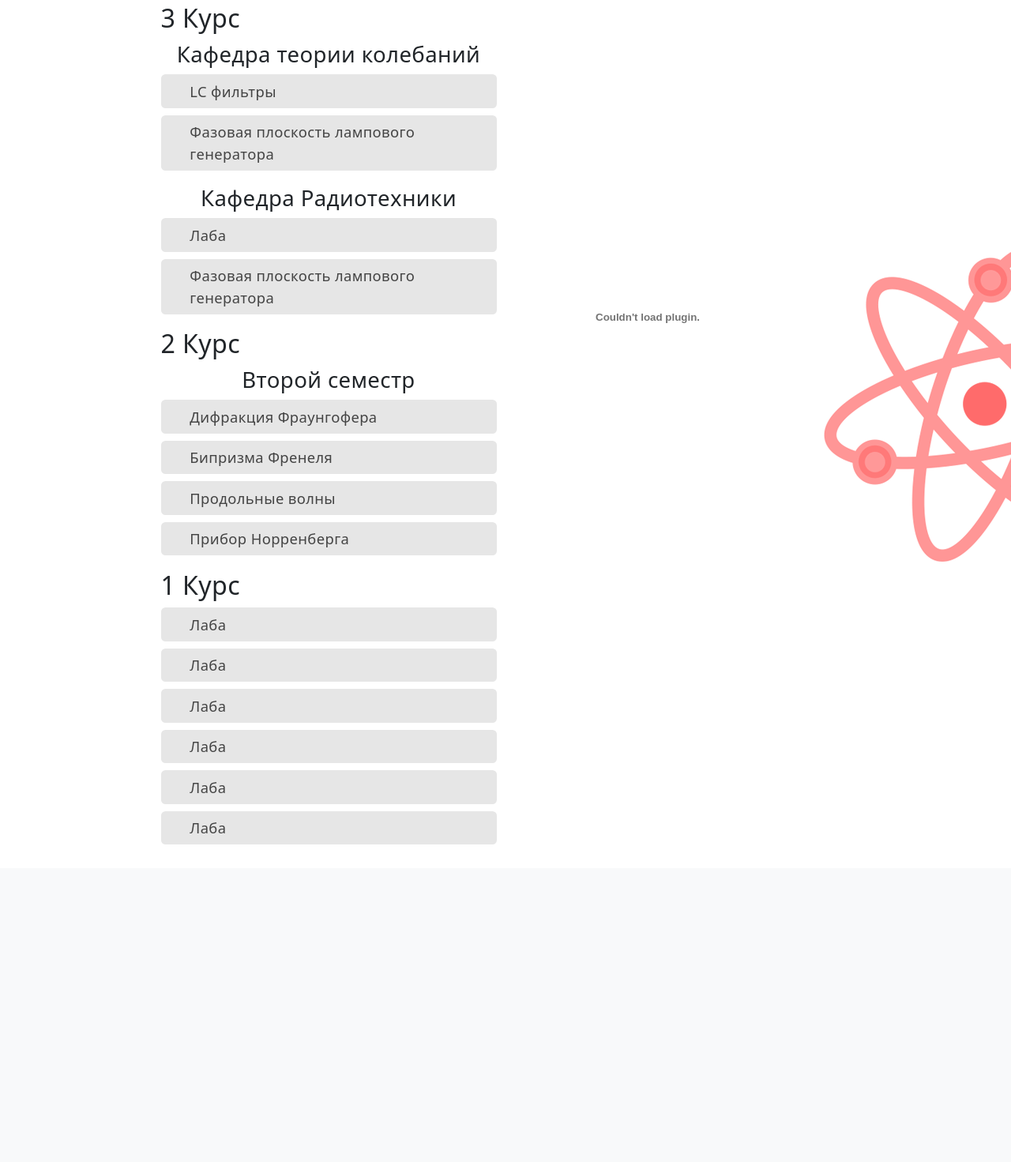
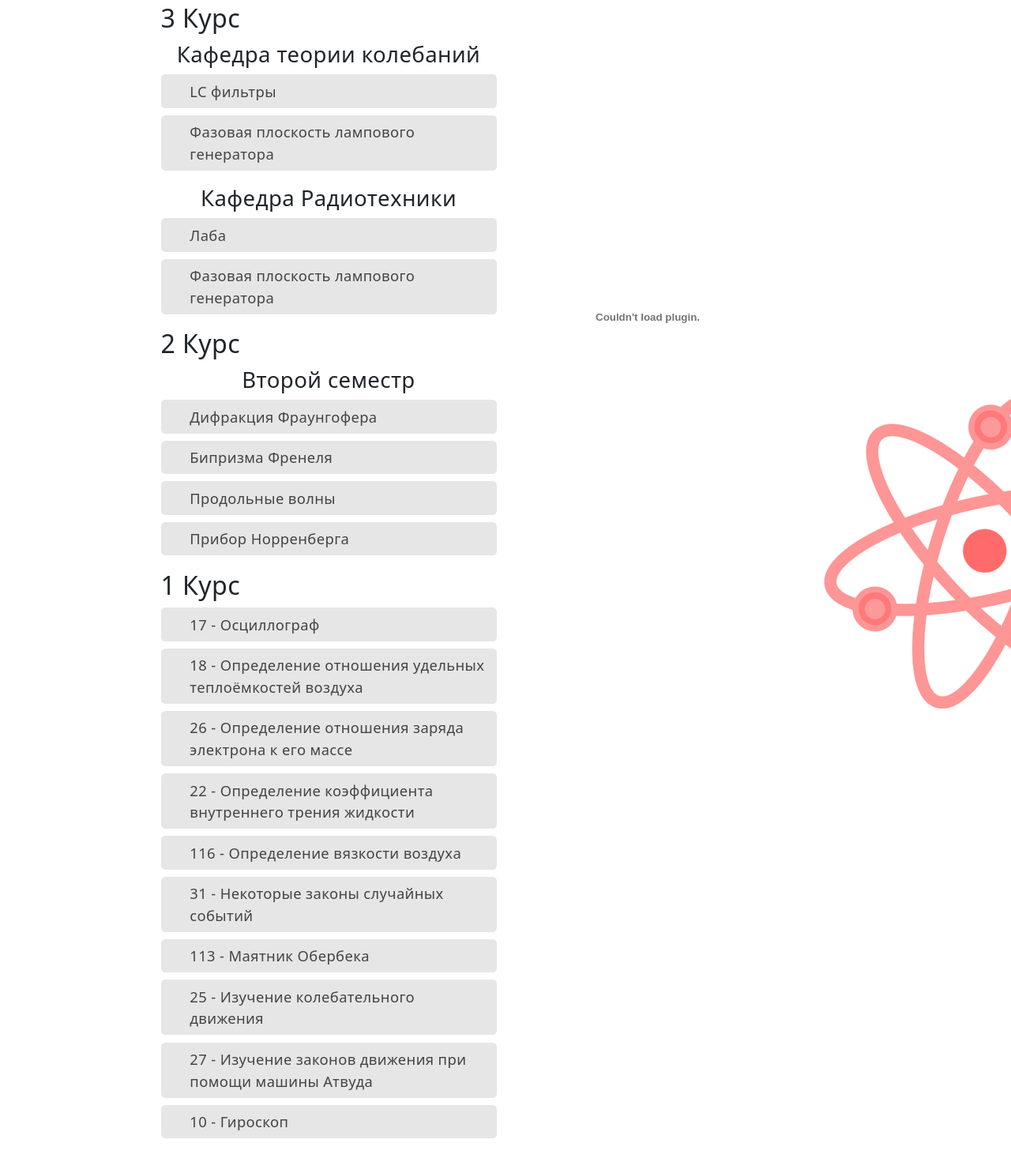
Before and after one commit to YurikBel/BelGor, a Django app: template mainpage/templates/labs.html in a window 1280 px wide. Shown: the part 70-1541 px from the top of the page at 79% size. Before the commit the page ends 1139 px from the top, so only its background shows below. Run offline with Django 3.2, Linux system fonts and the light colour scheme; the template is opened without the code that fills it, so the values that code supplies are empty; some libraries are stand-ins or nearby versions.

Commit message:
Лабы 1 курс

```diff
--- a/mainpage/templates/labs.html
+++ b/mainpage/templates/labs.html
@@ -34,12 +34,16 @@
     <div class="hop curs curs1">
         <h3>1 Курс </h3>
         <ul class="rounded-list">
-            <li><a class="link" href="#" >Лаба</a></li>
-            <li><a class="link" href="#" >Лаба</a></li>
-            <li><a class="link" href="#" download="newfilename">Лаба</a></li>
-            <li><a class="link" href="#" download="newfilename">Лаба</a></li>
-            <li><a class="link" href="#" download="newfilename">Лаба</a></li>
-            <li><a class="link" href="#" download="newfilename">Лаба</a></li>
+            <li><a class="link" data-href-file="/static/laboratories/1kurs/1.pdf" href="#" >17 - Осциллограф</a></li>
+            <li><a class="link" data-href-file="/static/laboratories/1kurs/2.pdf" href="#" >18 - Определение отношения удельных теплоёмкостей воздуха</a></li>
+            <li><a class="link" data-href-file="/static/laboratories/1kurs/3.pdf" href="#" >26 - Определение отношения заряда электрона к его массе</a></li>
+            <li><a class="link" data-href-file="/static/laboratories/1kurs/4.pdf" href="#" >22 - Определение коэффициента внутреннего трения жидкости</a></li>
+            <li><a class="link" data-href-file="/static/laboratories/1kurs/5.pdf" href="#" >116 - Определение вязкости воздуха</a></li>
+            <li><a class="link" data-href-file="/static/laboratories/1kurs/6.pdf" href="#" >31 - Некоторые законы случайных событий</a></li>
+            <li><a class="link" data-href-file="/static/laboratories/1kurs/7.pdf" href="#" >113 - Маятник Обербека</a></li>
+            <li><a class="link" data-href-file="/static/laboratories/1kurs/8.pdf" href="#" >25 - Изучение колебательного движения</a></li>
+            <li><a class="link" data-href-file="/static/laboratories/1kurs/9.pdf" href="#" >27 - Изучение законов движения при помощи машины Атвуда</a></li>
+            <li><a class="link" data-href-file="/static/laboratories/1kurs/10.pdf" href="#" >10 - Гироскоп</a></li>
         </ul>
     </div>
     <div class="preview">
```
Also changed, not shown: 10 other files.
